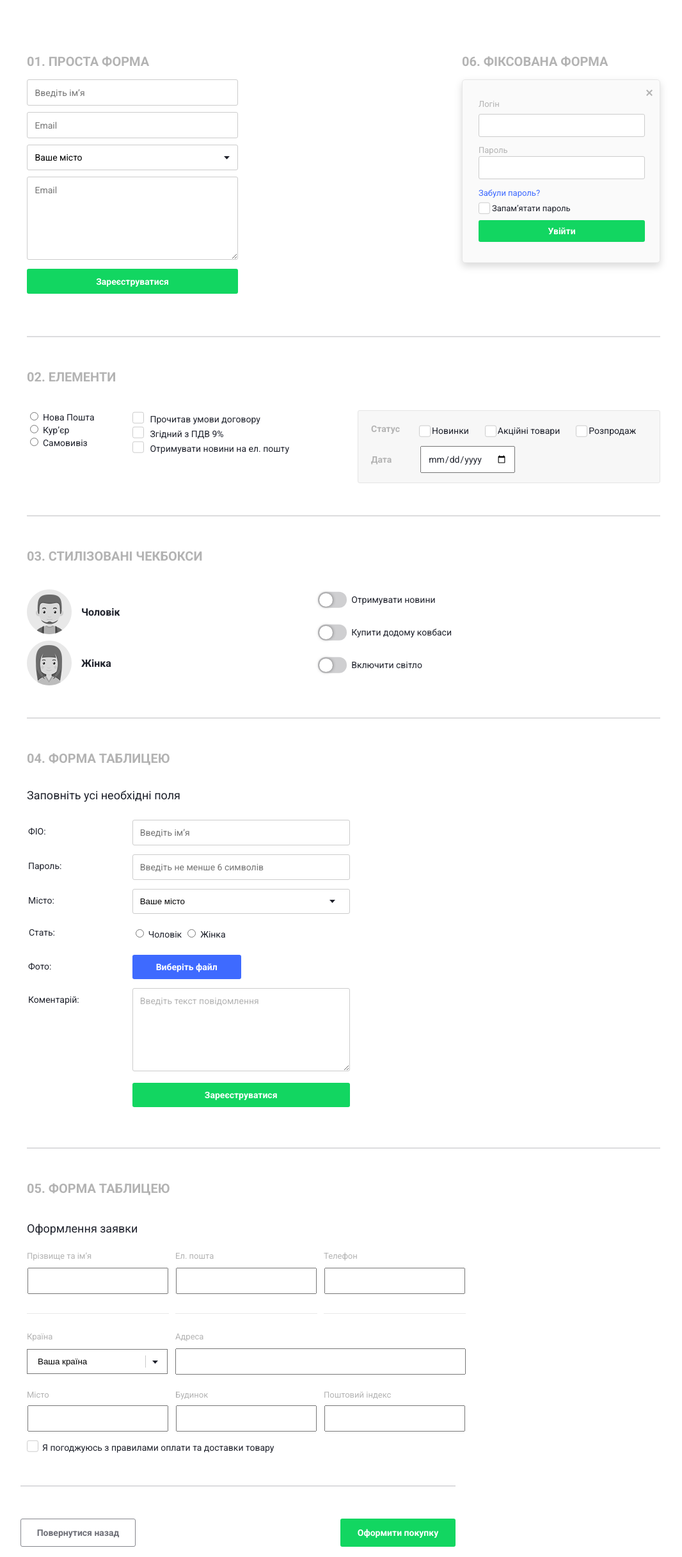
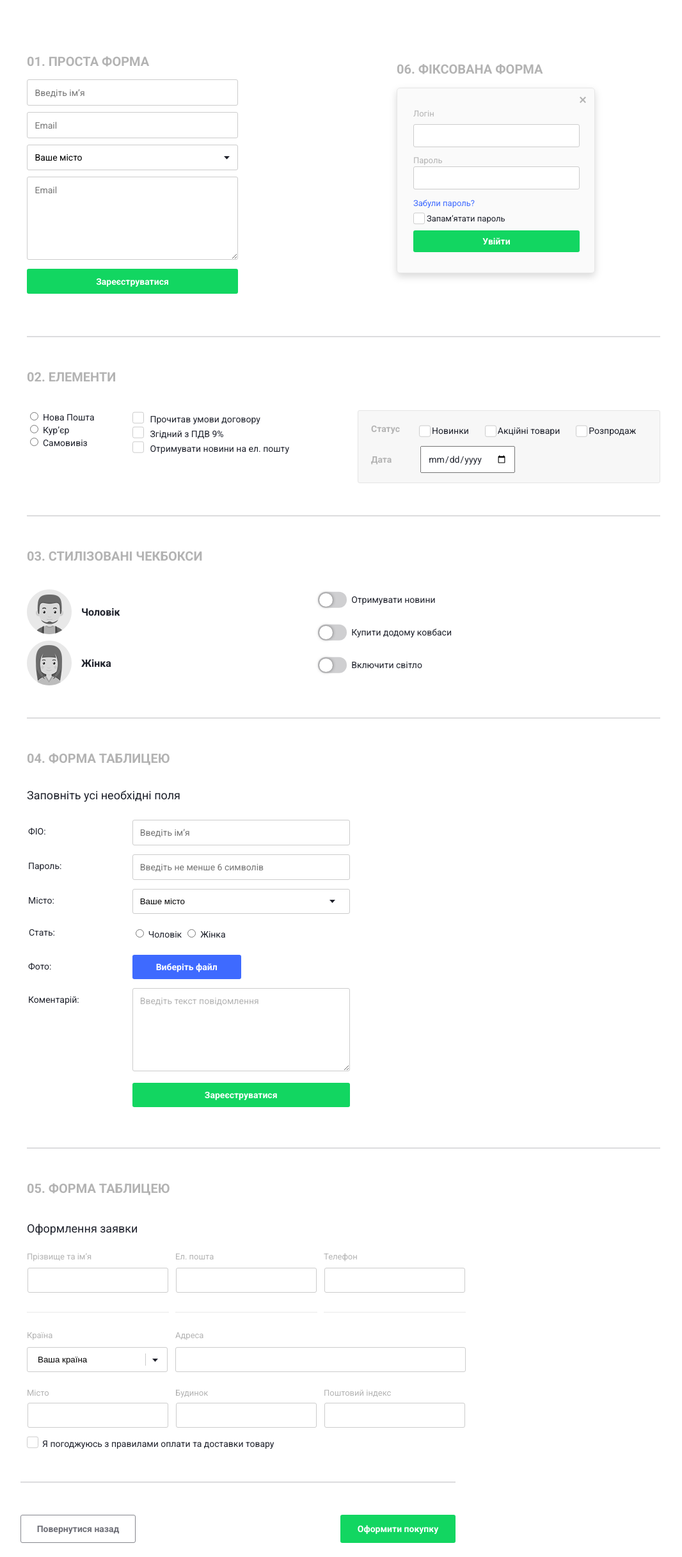
Before and after one commit to SmA1l2011/form, a plain HTML site: page index.html in a window 1280 px wide. Shown: the part 127-2560 px from the top of the page at 64% size, without its empty margins (103-1169 px from the left). Drawn offline with Linux system fonts and the light colour scheme.

Commit message:
finish site

```diff
--- a/css/style.css
+++ b/css/style.css
@@ -104,7 +104,7 @@ header h1 {
 }
 
 .inputs-right {
-    /* position: fixed; */
+    position: fixed;
     min-width: 310px;
     top: 25.8%;
     right: 19.3%;
@@ -120,13 +120,22 @@ header h1 {
     border: 1px solid #e6e6e6;
 }
 
-.inputs-right li:first-child a {
+.inputs-right li:first-child label {
     display: block;
     text-align: right;
-    margin-bottom: 24px;
+    margin-bottom: 25px;
+    background: 260px 2px url(../img/cross.png) no-repeat;
 }
 
-.inputs-right input {
+.inputs-right li:first-child input {
+    margin: 0;
+}
+
+.inputs-right li:first-child input:checked .inputs-right ul {
+    display: none;
+}
+
+.inputs-right li:not(:first-child) input {
     padding: 9px;
     max-width: 260px;
     margin-bottom: 30px;
@@ -582,6 +591,9 @@ header h1 {
     min-width: 220px;
     margin-right: 0px;
     outline: none;
+    border-radius: 3px;
+    background-color: #ffffff;
+    border: 1px solid #cccccc;
 }
 
 .table-form-two table select {
--- a/index.html
+++ b/index.html
@@ -49,7 +49,7 @@
                     <h2>06. фіксована форма</h2>
                     <form action="#">
                         <ul>
-                            <li><a href="#"><img src="img/cross.png" alt="#"></a></li>
+                            <li><label for="cross"><input name="cross" id="cross" type="checkbox"></label></li>
                             <li>
                                 <input type="text" name="login" id="login">
                                 <label for="login">Логін</label>
```
